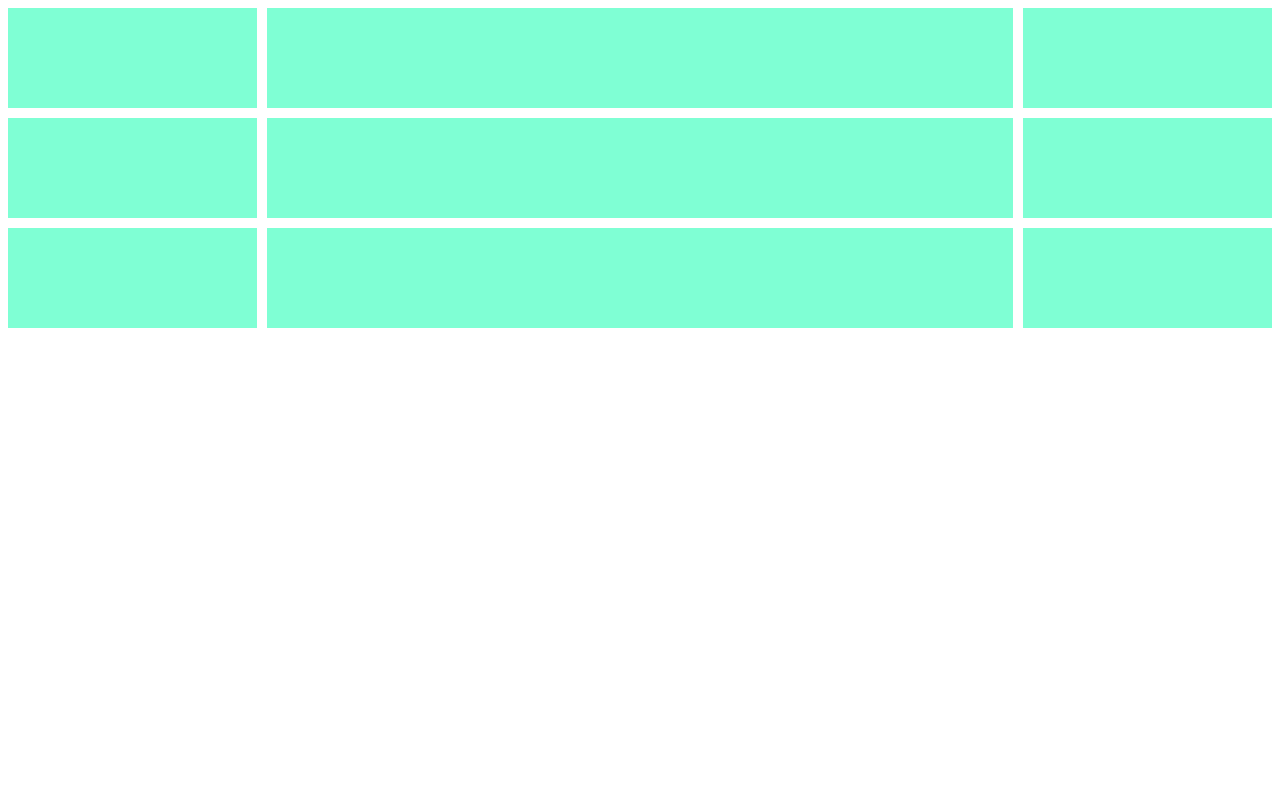
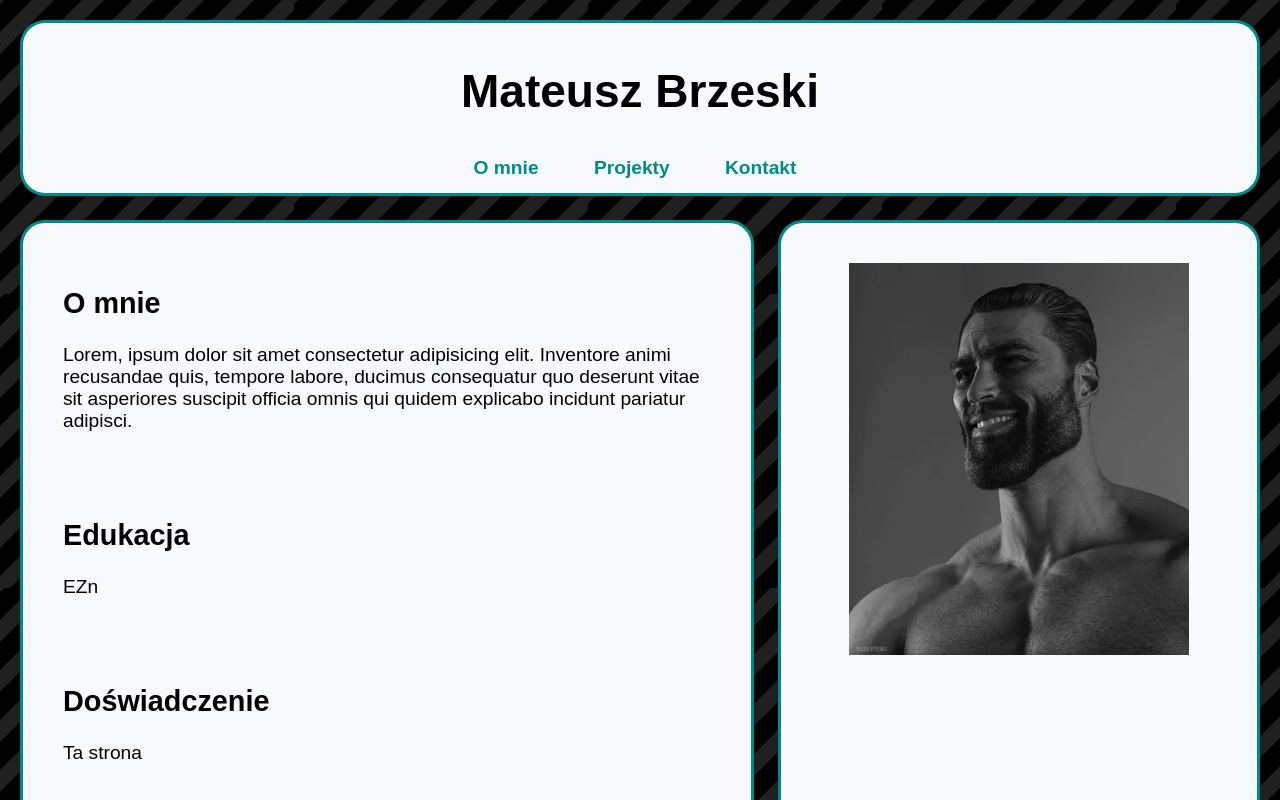
Before and after one commit to Kozzu27/Kozzu27.github.io, a plain HTML site: page index.html in a window 1280 px wide. Shown: the top 800 px of the page. Drawn offline with Linux system fonts and the light colour scheme.

Commit message:
Add files via upload

```diff
--- a/index.html
+++ b/index.html
@@ -3,37 +3,41 @@
 <head>
     <meta charset="UTF-8">
     <meta name="author" content="Kozzu">
+    <link rel="stylesheet" href="style.css">
     <meta name="viewport" content="width=device-width, initial-scale=1.0">
-    <title>Document</title>
-    <style>
-        div {
-            background-color: aquamarine;
-        }
-        main {
-            display: grid;
-            grid-template-columns: 1fr 3fr 1fr;
-            grid-auto-rows: 100px;
-            grid-gap: 10px;
-        }
-
-        @media(max-width: 800px){
-            main {
-                grid-template-columns: 1fr;
-            }
-        }
-    </style>
+    <title>Mateusz Brzeski</title>
 </head>
 <body>
     <main>
-        <div></div>
-        <div></div>
-        <div></div>
-        <div></div>
-        <div></div>
-        <div></div>
-        <div></div>
-        <div></div>
-        <div></div>
+        <div class="g1">
+            <h1>Mateusz Brzeski</h1>
+        </div>
+        <div class="g2">
+            <h2 id="o_mnie">O mnie</h2>
+            <p>Lorem, ipsum dolor sit amet consectetur adipisicing elit. Inventore animi recusandae quis, tempore labore, ducimus consequatur quo deserunt vitae sit asperiores suscipit officia omnis qui quidem explicabo incidunt pariatur adipisci.</p>
+            <br>
+            <br>
+            <h2>Edukacja</h2>
+            <p>EZn</p>
+            <br>
+            <br>
+            <h2>Doświadczenie</h2>
+            <p>Ta strona</p>
+        </div>
+        <div class="g2" id="zdj">
+            <img src="Gigachad.webp" alt="Moje zdjęcie">
+        </div>
+        <div class="g5" id="Kontakt">
+            <h3>Kontakty</h3>
+
+        </div>
+        <div class="g6">
+            <ul>
+                <li><a href="#o_mnie">O mnie</a></li>
+                <li><a href="">Projekty</a></li>
+                <li><a href="#Kontakt">Kontakt</a></li>
+            </ul>
+        </div>
     </main>
 </body>
 </html>
--- /dev/null
+++ b/style.css
@@ -0,0 +1,80 @@
+body{
+    background-image: url(background.jpg);
+    font-family: Arial, Helvetica, sans-serif;
+}
+div {
+    background-color:ghostwhite;
+    margin: 12px;
+    border-radius: 25px;
+    padding: 30px;
+    font-size: 120%;
+    border-style: solid;
+    border-width: 3px;
+    border-color: darkcyan;
+}
+main {
+    display: grid;
+    grid-template-columns: 3fr 2fr;
+    grid-auto-rows: 100px;
+}
+div.g1 {
+    grid-column: 1 / 4;
+    grid-row: 1 / 2;
+    margin-bottom: 0px;
+    border-radius: 0px;
+    border-top-left-radius: 25px;
+    border-top-right-radius: 25px;
+    text-align: center;
+    padding: 10px;
+    font-size: 23px;
+    border-bottom-style: none;
+}
+div.g2 {
+    grid-row: 3 / 15;
+    padding: 40px;
+}
+div.g5 {
+    grid-column: 1 / 4;
+    grid-row: 15 / 17;
+    text-align: center;
+}
+div.g6 {
+    grid-column: 1 / 4;
+    grid-row: 2 / 3;
+    margin-top: 0;
+    border-radius: 0;
+    border-bottom-left-radius: 25px;
+    border-bottom-right-radius: 25px;
+    text-align:center;
+    border-top-style: none;
+}
+ul {
+    list-style-type: none;
+}
+ul li {
+    display: inline;
+    margin-right: 50px;
+}
+a {
+    font-weight: bold;
+    color:darkcyan;
+    text-decoration: none;
+    cursor:default;
+}
+a:hover {
+    position: relative;
+    bottom: 5px;
+}
+#zdj {
+    text-align: center;
+}
+
+
+@media(max-width: 800px){
+    main {
+        grid-template-columns: 1fr 1fr;
+    }
+    div.g1 {
+        font-size: 20px;
+    }
+}
```
Also changed, not shown: Gigachad.webp (added), background.jpg (added).
